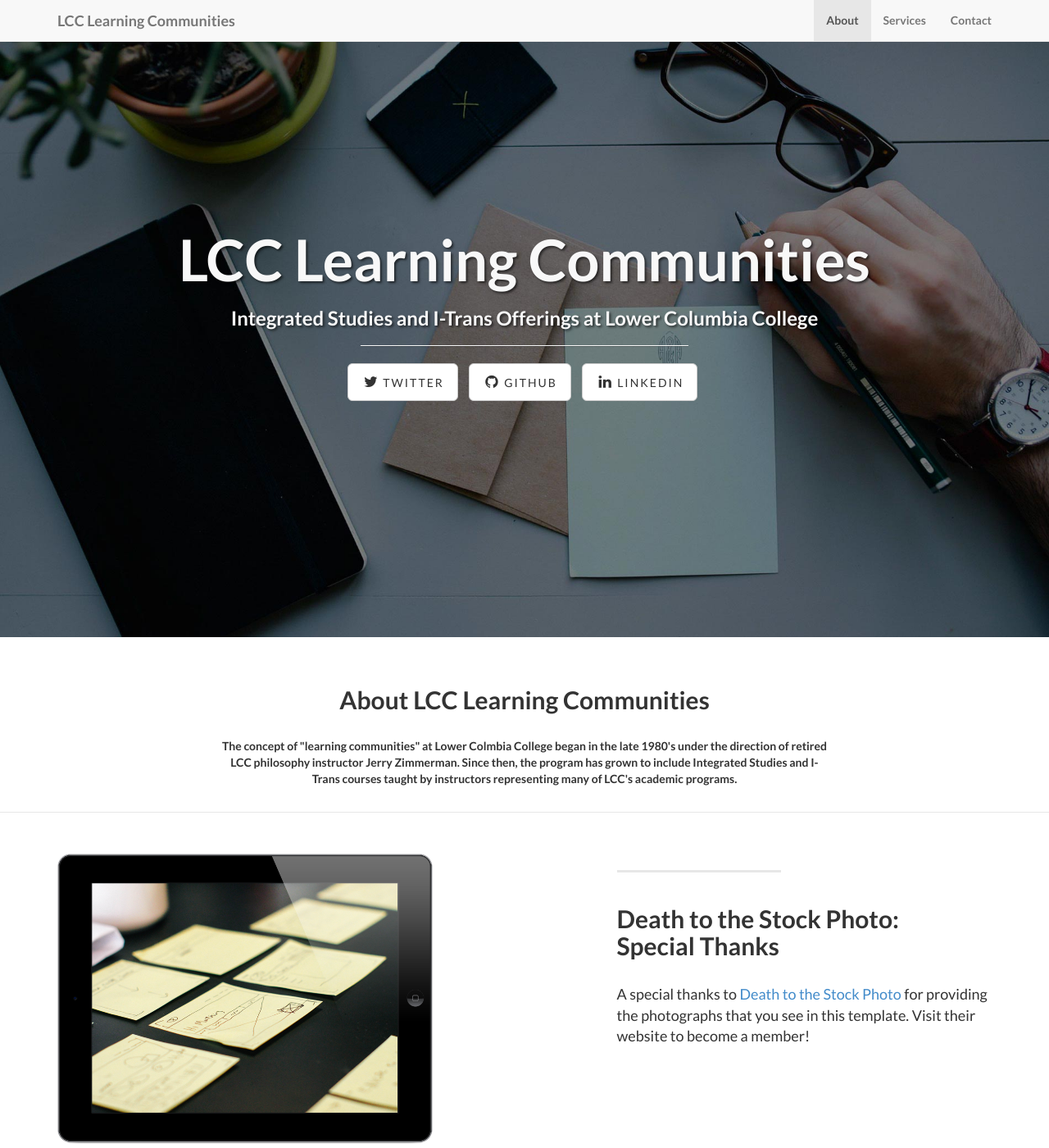
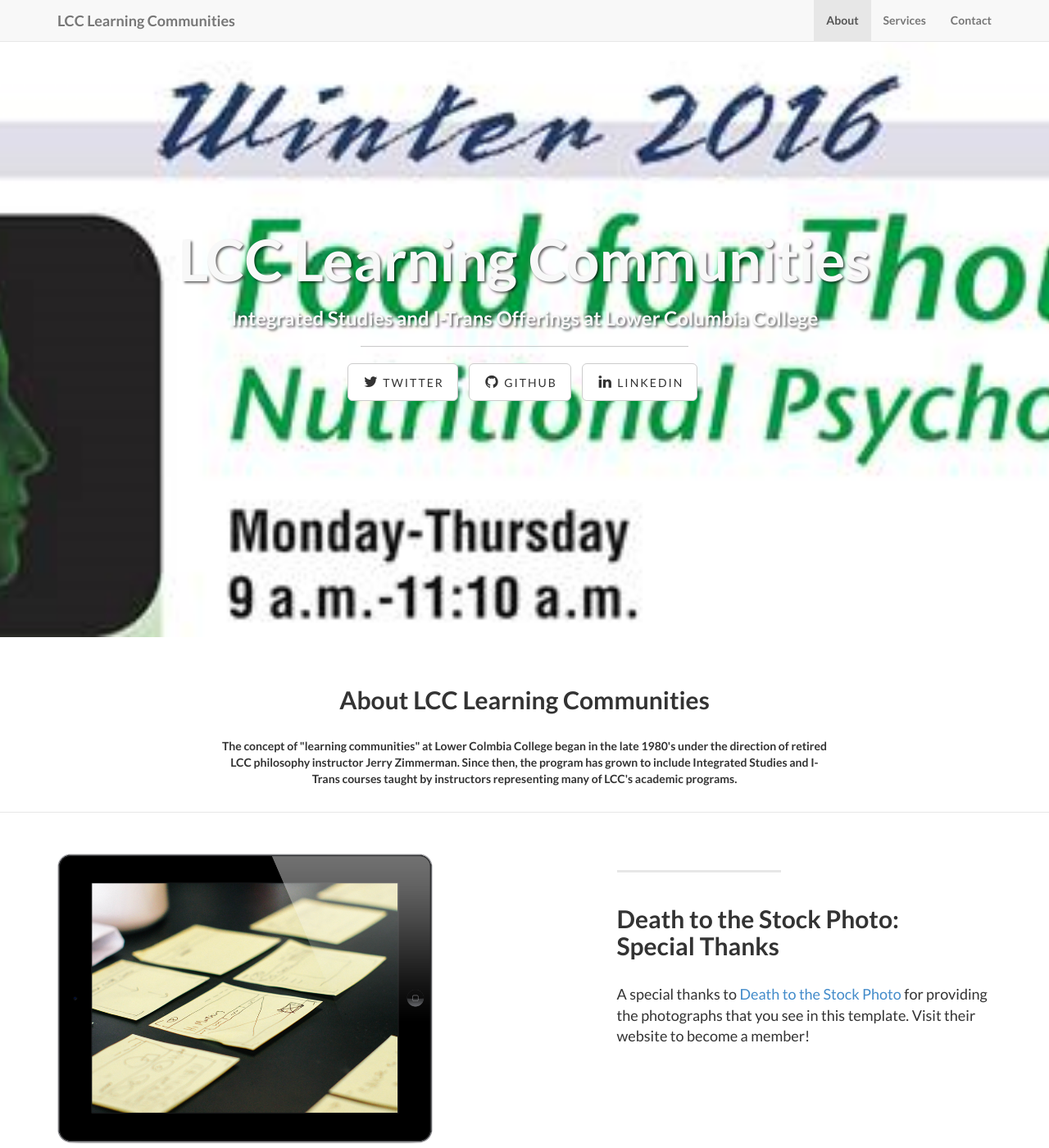
Before and after one commit to bateyt/lcc-learningcommunity, a Jekyll site: the page built from index.html, in a window 1280 px wide and 1400 px high. Shown: the whole window at 82% size. Built offline with Jekyll 4.4.1, drawn with Linux system fonts in a browser that asks for light colours.

Commit message:
Update background image

```diff
--- a/css/landing-page.css
+++ b/css/landing-page.css
@@ -31,7 +31,7 @@ h6 {
     padding-bottom: 50px;
     text-align: center;
     color: #f8f8f8;
-    background: url(../img/intro-bg.jpg) no-repeat center center;
+    background: url(../img/NutriPsychBanner.png) no-repeat center center;
     background-size: cover;
 }
 
```
